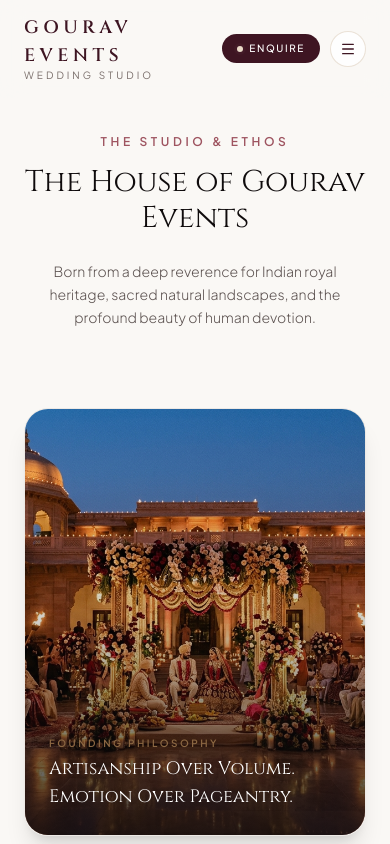
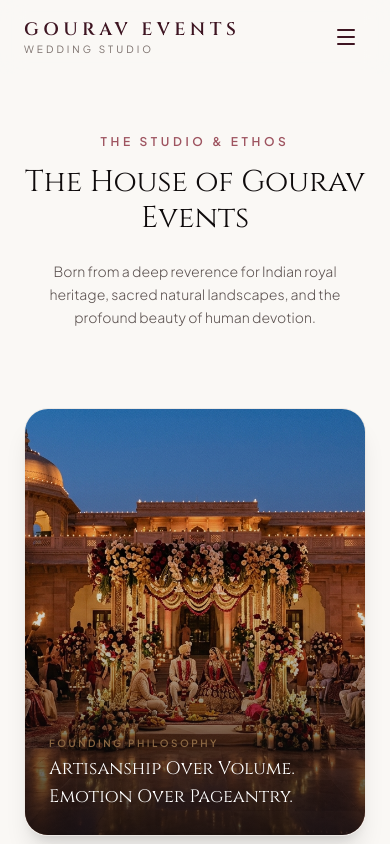
Before and after one commit to MainPiyushHoon/gouravevents, a Next.js app: page /about in a window 390 px wide. Shown: the top 844 px of the page. Built offline with nearby package versions, Linux system fonts and the light colour scheme.

Commit message:
fix: restore mobile navbar proportions, retain blur on scroll, and decouple drawer viewport aspect ratio

```diff
--- a/src/components/navigation/Navbar.tsx
+++ b/src/components/navigation/Navbar.tsx
@@ -23,8 +23,9 @@ export default function Navbar() {
   )}`;
 
   return (
+    <>
       <header
-      className={`fixed top-0 left-0 right-0 z-50 py-3.5 sm:py-4 backdrop-blur-md transform-gpu transition-[background-color,border-color,box-shadow] duration-300 ${
+        className={`fixed top-0 left-0 right-0 z-50 py-4 backdrop-blur-md transition-[background-color,border-color,box-shadow] duration-300 ${
           isScrolled
             ? "bg-alabaster/95 border-b border-champagne-border/40 shadow-sm shadow-charcoal/5"
             : "bg-alabaster/70 border-b border-transparent"
@@ -76,32 +77,20 @@ export default function Navbar() {
             })}
           </nav>
 
-        {/* Mobile Navigation Actions */}
-        <div className="flex md:hidden items-center gap-2.5">
-          <Link
-            href="/enquire"
-            className="inline-flex items-center gap-1.5 px-3.5 py-1.5 rounded-full border border-burgundy/30 bg-burgundy text-ivory text-[10px] uppercase tracking-[0.16em] font-medium shadow-xs active:scale-95 transition-all"
-          >
-            <span className="relative flex h-1.5 w-1.5">
-              <span className="animate-ping absolute inline-flex h-full w-full rounded-full bg-champagne-light opacity-75"></span>
-              <span className="relative inline-flex rounded-full h-1.5 w-1.5 bg-champagne-light"></span>
-            </span>
-            <span>Enquire</span>
-          </Link>
-
+          {/* Mobile Menu Button */}
           <button
             onClick={() => setMobileMenuOpen(!mobileMenuOpen)}
-            className="w-9 h-9 rounded-full border border-champagne-border/50 bg-white/90 text-burgundy hover:bg-white active:scale-95 transition-all duration-200 shadow-2xs flex items-center justify-center cursor-pointer"
+            className="md:hidden p-2 text-burgundy hover:text-charcoal transition-colors focus:outline-none"
             aria-label="Toggle navigation menu"
           >
-            {mobileMenuOpen ? <X className="w-4 h-4" /> : <Menu className="w-4 h-4" />}
+            {mobileMenuOpen ? <X className="w-6 h-6" /> : <Menu className="w-6 h-6" />}
           </button>
         </div>
-      </div>
+      </header>
 
       {/* Mobile Drawer */}
       {mobileMenuOpen && (
-        <div className="md:hidden fixed inset-0 top-[57px] sm:top-[65px] bg-alabaster border-t border-champagne-border/40 z-40 px-6 py-10 flex flex-col justify-between shadow-2xl overflow-y-auto">
+        <div className="md:hidden fixed inset-0 top-[65px] bg-alabaster/98 backdrop-blur-xl border-t border-champagne-border/40 z-40 px-6 py-10 flex flex-col justify-between shadow-2xl overflow-y-auto">
           <nav className="flex flex-col space-y-6">
             {siteConfig.navLinks.map((link) => (
               <Link
@@ -133,6 +122,6 @@ export default function Navbar() {
           </div>
         </div>
       )}
-    </header>
+    </>
   );
 }
```
Lines whose indentation alone changed are shown as unchanged.
